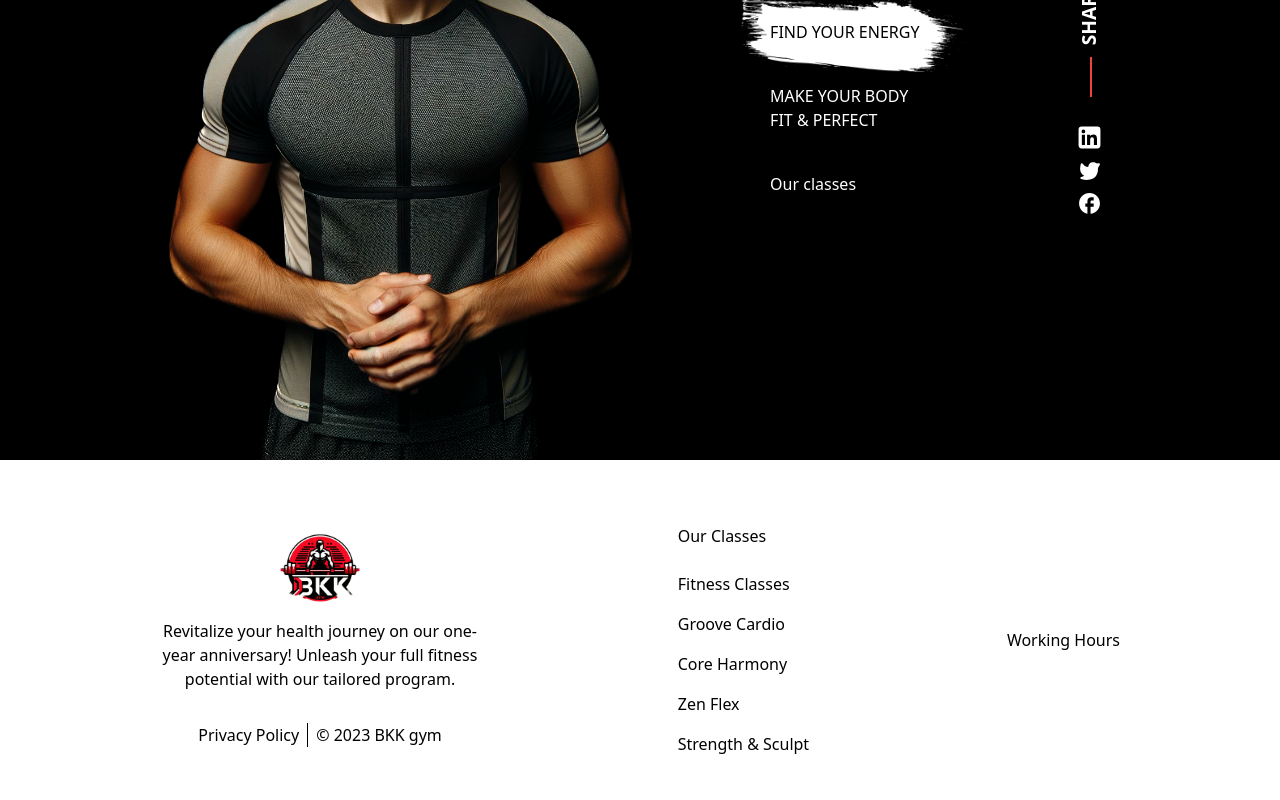
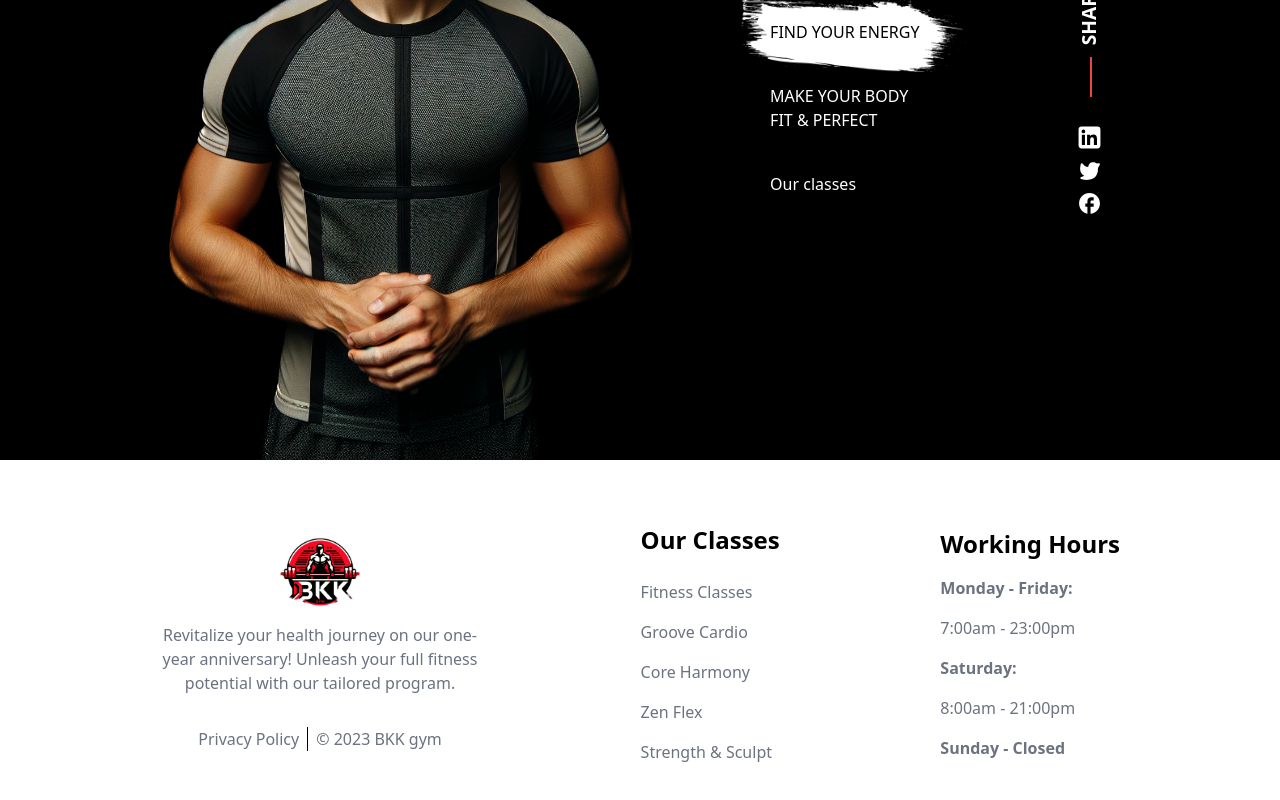
Before and after one commit to OnigiriKing/new-project, a React (Create React App) app: page / in a window 1280 px wide. Shown: the part 340-1140 px from the top of the page. Built offline with nearby package versions, Linux system fonts and the light colour scheme.

Commit message:
Footer update

```diff
--- a/src/components/footerComp/Footer.jsx
+++ b/src/components/footerComp/Footer.jsx
@@ -4,7 +4,7 @@ export default function Footer() {
   return (
     <div class="page-class">
       <div class="flex justify-between w-full max-w-[60rem] items-center mx-[2rem] py-[4rem]">
-        <div class="flex flex-col w-[20rem] gap-4 items-center text-center">
+        <div class="flex flex-col w-[20rem] gap-4 items-center text-center text-gray-500">
           <img src={logo} class="w-20 flex" />
           <div>
             Revitalize your health journey on our one-year anniversary! Unleash
@@ -19,23 +19,33 @@ export default function Footer() {
           </div>
         </div>
         <div class="flex flex-col gap-6">
-          <h2>Our Classes</h2>
-          <ul class="flex flex-col gap-4">
-            <li class="cursor-pointer">Fitness Classes</li>
-            <li class="cursor-pointer">Groove Cardio</li>
-            <li class="cursor-pointer">Core Harmony</li>
-            <li class="cursor-pointer">Zen Flex</li>
-            <li class="cursor-pointer">Strength & Sculpt</li>
+          <h2 class=" text-2xl font-bold">Our Classes</h2>
+          <ul class="flex flex-col gap-4 text-gray-500">
+            <li class="cursor-pointer  transition-colors duration-500  hover:text-red-600">
+              Fitness Classes
+            </li>
+            <li class="cursor-pointer  transition-colors duration-500  hover:text-red-600">
+              Groove Cardio
+            </li>
+            <li class="cursor-pointer  transition-colors duration-500  hover:text-red-600">
+              Core Harmony
+            </li>
+            <li class="cursor-pointer  transition-colors duration-500  hover:text-red-600">
+              Zen Flex
+            </li>
+            <li class="cursor-pointer  transition-colors duration-500  hover:text-red-600">
+              Strength & Sculpt
+            </li>
           </ul>
         </div>
-        <div>
-          <h2>Working Hours</h2>
-          <ul>
-            <li></li>
-            <li></li>
-            <li></li>
-            <li></li>
-            <li></li>
+        <div class="flex gap-4 flex-col">
+          <h2 class=" text-2xl font-bold">Working Hours</h2>
+          <ul class="text-gray-500 flex flex-col gap-4">
+            <li class="font-extrabold">Monday - Friday:</li>
+            <li class="">7:00am - 23:00pm</li>
+            <li class="font-extrabold">Saturday:</li>
+            <li class="">8:00am - 21:00pm</li>
+            <li class="font-extrabold">Sunday - Closed</li>
           </ul>
         </div>
       </div>
```
Also changed, not shown: src/dist/style.css.
